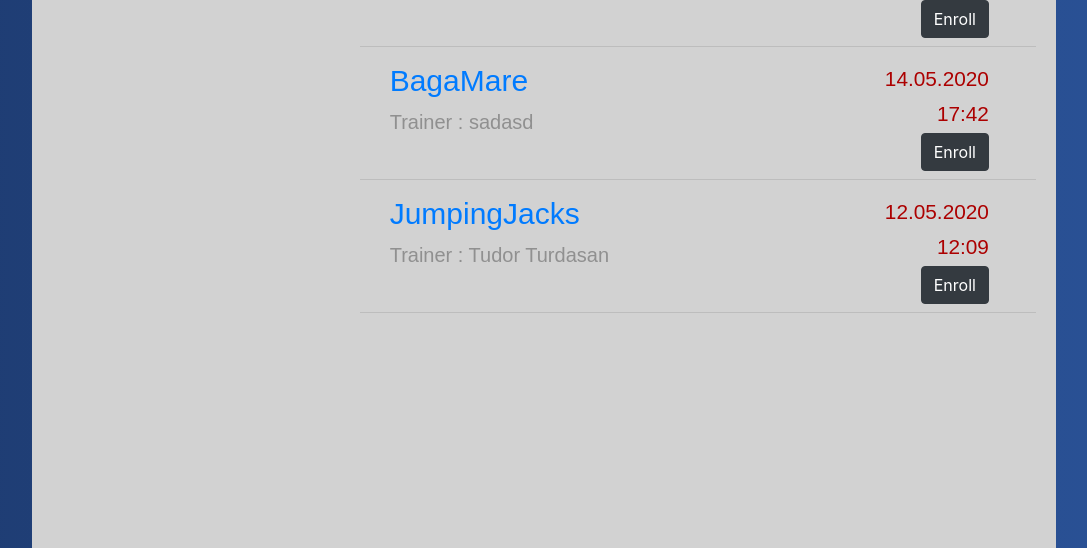
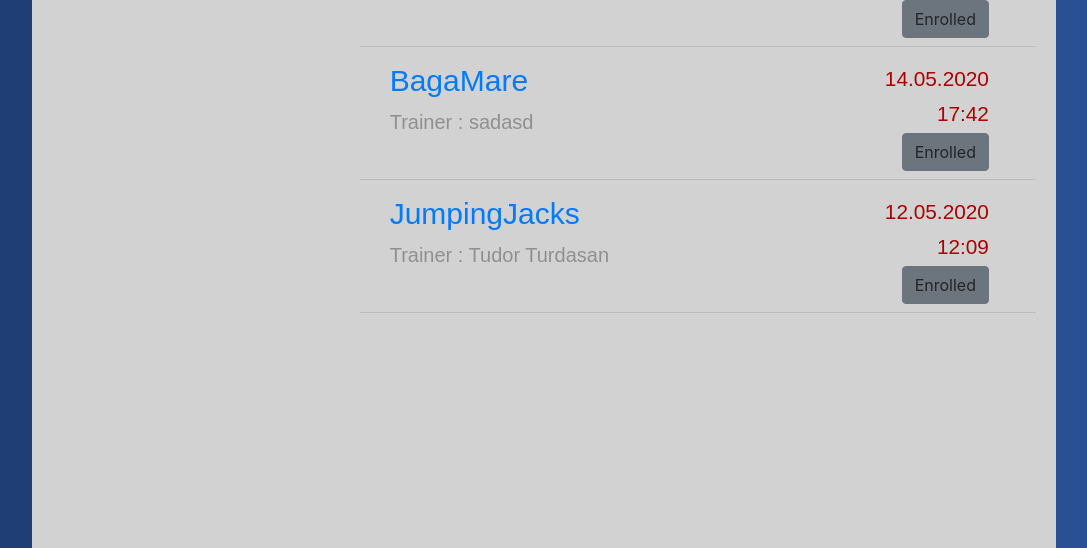
Before and after one commit to tuddor1234/Econnect, a Django app: page /dashboard/ in a window 1280 px wide. Shown: the part 402-950 px from the top of the page, without its empty margins (96-1183 px from the left). Run offline with Django 3.2, Linux system fonts and the light colour scheme; data comes from the database, SQL or seed files in the repository; parts of the project's set-up code (start-up, migrations or seed data) failed here and were passed over; some libraries are stand-ins or nearby versions.

Commit message:
Update dashboard.html

```diff
--- a/backend/src/templates/dashboard.html
+++ b/backend/src/templates/dashboard.html
@@ -26,14 +26,16 @@
             <p class="trainer">Trainer : {{t.trainer.profile.name}}</p>
 
         </div>
-        <!-- ADAUGA SA DAI ENROLL LA TRAINING -->
-
 
             <div class="card-info">
 
                 <p class="data">{{t.next_session|date:'d.m.Y'}}</p>
                 <p class="data">{{t.next_session|time:'H:i'}}</p>
-                <a class="btn btn-dark" href="{%url 'enroll' t.id%}">Enroll</a>
+                {% if t not in user.profile.trainings %}
+                    <a class="btn btn-dark" href="{%url 'enroll' t.id%}">Enroll</a>
+                {% else %}
+                    <a class="btn btn-secondary">Enrolled</a>
+                {%endif%}
            </div>
 
         </div>
```
